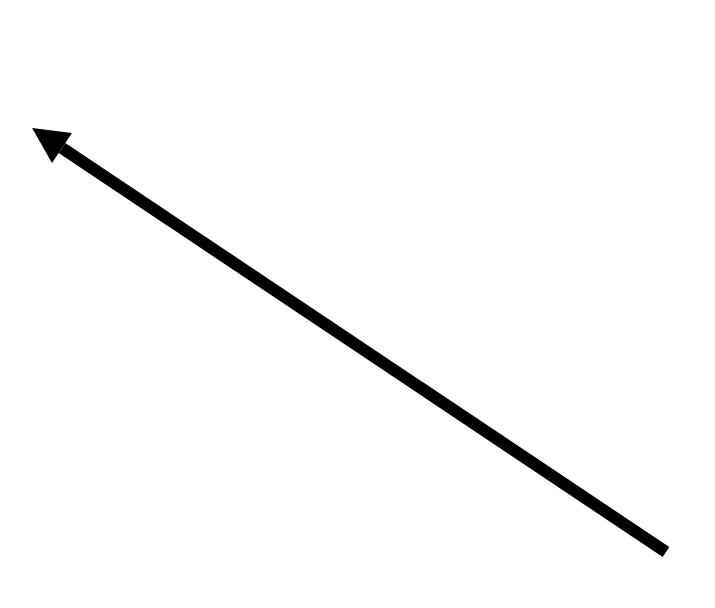
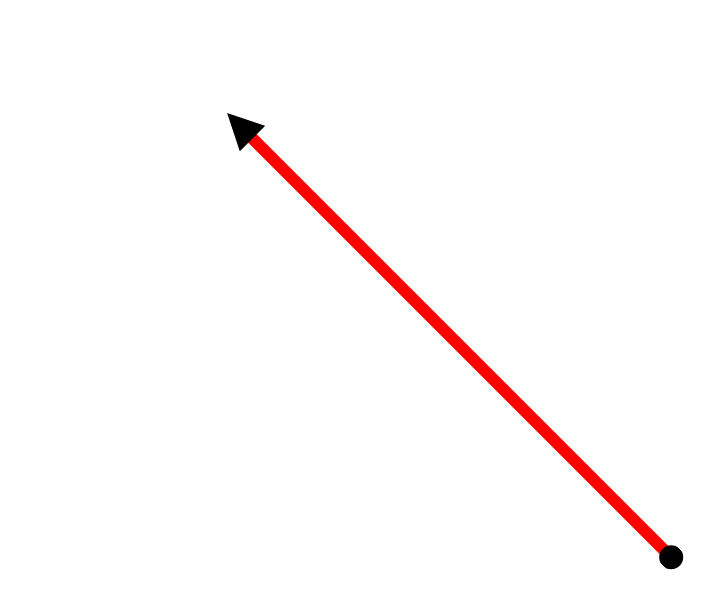
Before and after one commit to georgius1024/svg-arrows-draw, a Vue app: page / in a window 1280 px wide. Shown: the top 608 px of the page, without its empty margins (86-801 px from the left). Built offline with nearby package versions, Linux system fonts and the light colour scheme.

Commit message:
fixed for a while

```diff
--- a/src/App.vue
+++ b/src/App.vue
@@ -13,7 +13,7 @@ export default {
       originX: 800,
       originY: 600,
       mouseX: 100,
-      mouseY: 100
+      mouseY: 600
     }
   },
   mounted() {
@@ -21,7 +21,7 @@ export default {
       this.mouseX = e.pageX
       this.mouseY = e.pageY
     }
-    document.addEventListener('mousemove', this.mouseListener)
+    //document.addEventListener('mousemove', this.mouseListener)
   },
   beforeUnmount() {
     document.removeEventListener('mousemove', this.mouseListener)
--- a/src/components/Arrow.vue
+++ b/src/components/Arrow.vue
@@ -1,23 +1,44 @@
 <template>
   <svg
     xmlns="http://www.w3.org/2000/svg"
-    :width="width" :height="height"
+    :width="width"
+    :height="height"
     :viewBox="viewBox"
     :style="style"
   >
     <marker
+      id="dot"
+      viewBox="0 0 10 10"
+      refX="1"
+      refY="5"
+      markerUnits="strokeWidth"
+      markerHeight="2"
+      orient="auto"
+    >
+      <circle cx="5" cy="5" r="5" />
+    </marker>
+
+    <marker
       id="triangle"
       viewBox="0 0 10 10"
-      refX="0"
+      refX="1"
       refY="5"
       markerUnits="strokeWidth"
-      markerWidth="4"
       markerHeight="3"
       orient="auto"
     >
       <path d="M 0 0 L 10 5 L 0 10 z" />
     </marker>
-    <line :x1="x1" :y1="y1" :x2="x2" :y2="y2" marker-end="url(#triangle)" stroke="black" :stroke-width="stroke"/>
+    <line
+      :x1="x1"
+      :y1="y1"
+      :x2="x2"
+      :y2="y2"
+      marker-start="url(#dot)"
+      marker-end="url(#triangle)"
+      stroke="red"
+      :stroke-width="stroke"
+    />
   </svg>
 </template>
 <script>
@@ -25,16 +46,16 @@ export default {
   props: ["fromX", "fromY", "toX", "toY", "stroke"],
   computed: {
     width() {
-      return Math.max(Math.abs(this.fromX - this.toX), this.stroke * 3);
+      return 500; //Math.max(Math.abs(this.fromX - this.toX), this.stroke * 3);
     },
     height() {
-      return Math.max(Math.abs(this.fromY - this.toY), this.stroke * 3);
+      return 500; //Math.max(Math.abs(this.fromY - this.toY), this.stroke * 3);
     },
     viewBox() {
       return `0 0 ${this.width} ${this.height}`;
     },
     offset() {
-      return this.stroke * 4;
+      return this.stroke * 3;
     },
     x1() {
       return this.fromX < this.toX ? this.offset : this.width - this.offset;
@@ -81,13 +102,13 @@ export default {
     // },
     style() {
       return {
-        position: 'absolute',
+        position: "absolute",
         left: `${this.left}px`, // XY needs to be improved for other quadrant
         top: `${this.top}px`,
         // left: `${Math.min(this.fromX, this.toX)}px`,
         // top: `${Math.min(this.fromY, this.toY)}px`,
-      }
-    }
+      };
+    },
   },
 };
 </script>
```
